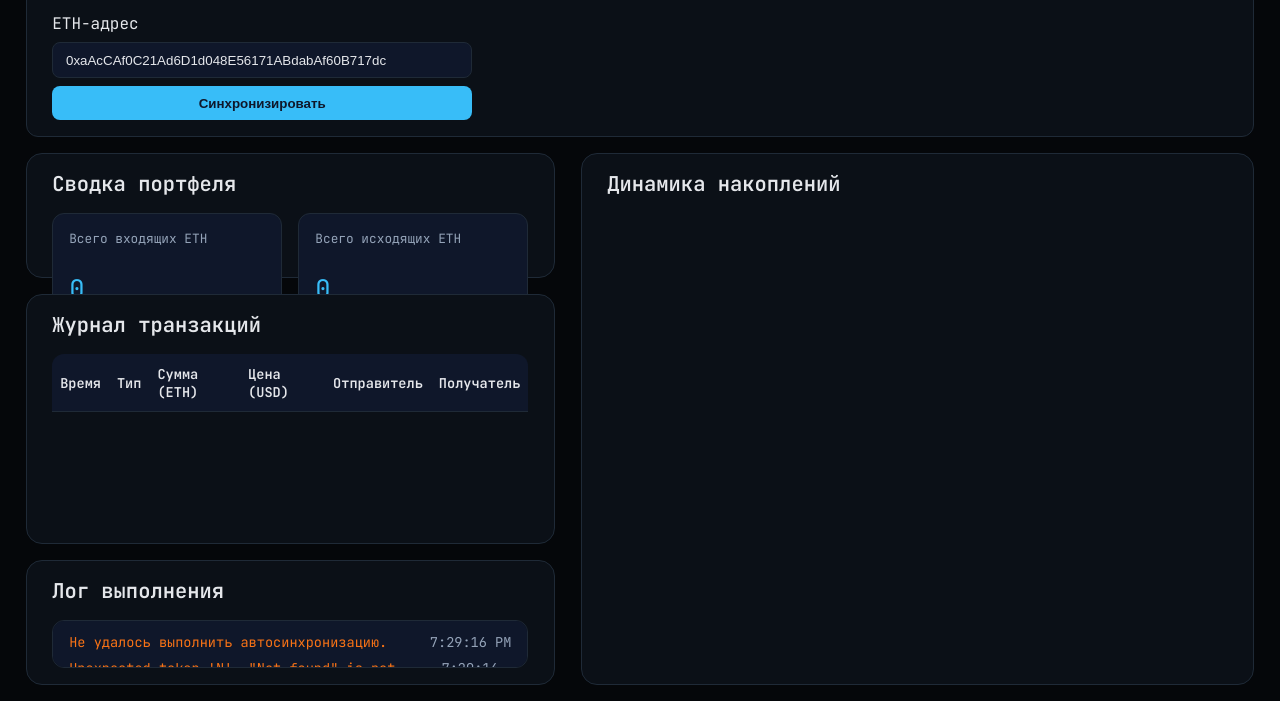
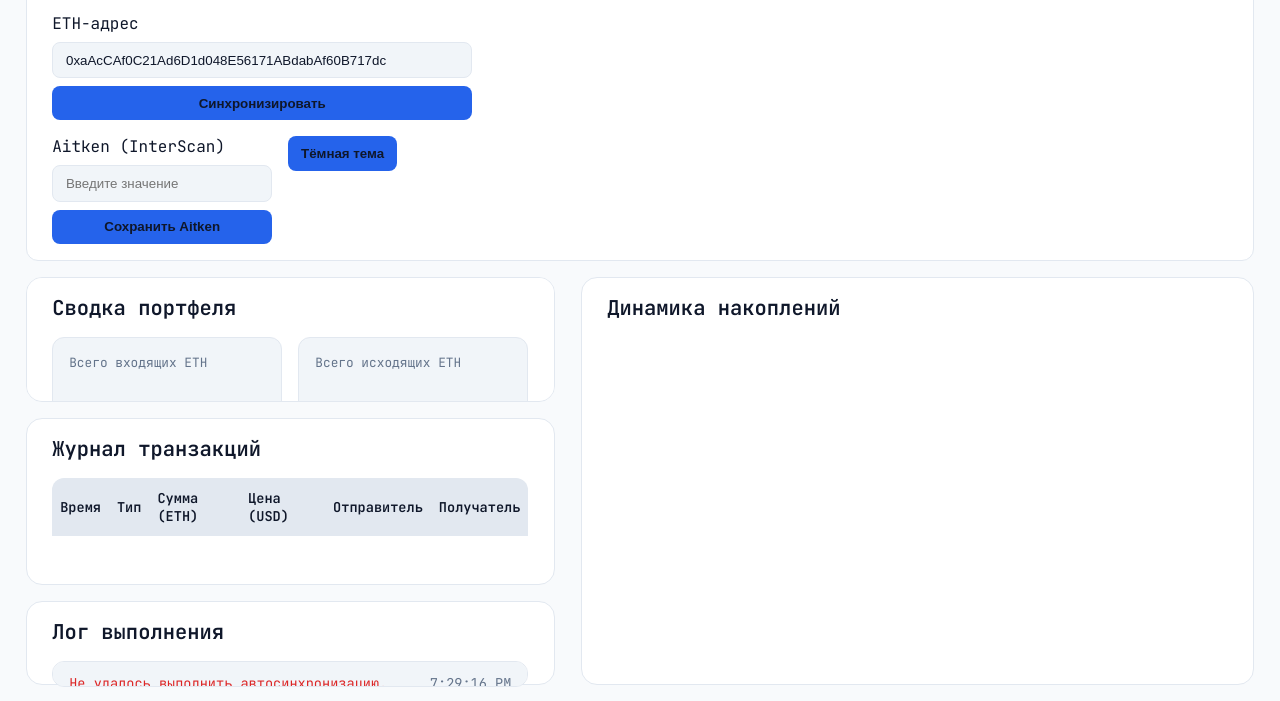
Before and after one commit to bitplain/block, a plain HTML site: page frontend/index.html in a window 1280 px wide. Shown: the part 99-800 px from the top of the page. Drawn offline with nearby package versions, Linux system fonts and the light colour scheme; no server answers.

Commit message:
Improve sync errors and stats layout

```diff
--- a/docker-compose.yml
+++ b/docker-compose.yml
@@ -10,7 +10,7 @@ services:
     volumes:
       - db_data:/var/lib/postgresql/data
     healthcheck:
-      test: ["CMD-SHELL", "pg_isready -U $$POSTGRES_USER"]
+      test: ["CMD-SHELL", "pg_isready -U $$POSTGRES_USER -d $$POSTGRES_DB"]
       interval: 10s
       timeout: 5s
       retries: 5
--- a/frontend/app.js
+++ b/frontend/app.js
@@ -8,8 +8,16 @@ const totalOutgoingEl = document.getElementById('total-outgoing');
 const avgPriceEl = document.getElementById('avg-price');
 const txCountEl = document.getElementById('tx-count');
 const logList = document.getElementById('log-list');
+const themeToggle = document.getElementById('theme-toggle');
+const aitkenInput = document.getElementById('aitken-input');
+const aitkenValue = document.getElementById('aitken-value');
+const saveAitkenButton = document.getElementById('save-aitken');
 
 let chartInstance = null;
+let lastTransactions = [];
+
+const THEME_STORAGE_KEY = 'theme';
+const AITKEN_STORAGE_KEY = 'aitkenValue';
 
 function getApiBase() {
   return '/api';
@@ -31,6 +39,69 @@ function saveAddress(value) {
 
 function loadAddress() {
   return localStorage.getItem('ethAddress') || '';
+}
+
+function saveTheme(value) {
+  localStorage.setItem(THEME_STORAGE_KEY, value);
+}
+
+function loadTheme() {
+  return localStorage.getItem(THEME_STORAGE_KEY);
+}
+
+function setTheme(value) {
+  document.documentElement.dataset.theme = value;
+  saveTheme(value);
+  updateThemeToggleLabel(value);
+  if (lastTransactions.length) {
+    updateChart(lastTransactions);
+  }
+}
+
+function updateThemeToggleLabel(theme) {
+  themeToggle.textContent = theme === 'light' ? 'Тёмная тема' : 'Светлая тема';
+}
+
+function getThemeColors() {
+  const style = getComputedStyle(document.documentElement);
+  const accent = style.getPropertyValue('--accent').trim();
+  const muted = style.getPropertyValue('--muted').trim();
+  const text = style.getPropertyValue('--text').trim();
+  const grid = style.getPropertyValue('--panel-border').trim();
+  return {
+    accent,
+    accentFill: hexToRgba(accent, 0.2),
+    muted,
+    text,
+    grid: hexToRgba(grid, 0.6),
+  };
+}
+
+function hexToRgba(hex, alpha) {
+  if (!hex.startsWith('#') || (hex.length !== 7 && hex.length !== 4)) {
+    return hex;
+  }
+  const normalized =
+    hex.length === 4
+      ? `#${hex[1]}${hex[1]}${hex[2]}${hex[2]}${hex[3]}${hex[3]}`
+      : hex;
+  const bigint = parseInt(normalized.slice(1), 16);
+  const r = (bigint >> 16) & 255;
+  const g = (bigint >> 8) & 255;
+  const b = bigint & 255;
+  return `rgba(${r}, ${g}, ${b}, ${alpha})`;
+}
+
+function saveAitken(value) {
+  localStorage.setItem(AITKEN_STORAGE_KEY, value);
+}
+
+function loadAitken() {
+  return localStorage.getItem(AITKEN_STORAGE_KEY) || '';
+}
+
+function updateAitkenDisplay(value) {
+  aitkenValue.textContent = value ? value : '—';
 }
 
 function addLog(message, status = 'info') {
@@ -85,6 +156,7 @@ function updateStats(transactions) {
 }
 
 function updateChart(transactions) {
+  const { accent, accentFill, muted, text, grid } = getThemeColors();
   const incoming = transactions
     .filter((tx) => tx.tx_type === 'incoming' && tx.price_usd !== null)
     .sort((a, b) => new Date(a.tx_timestamp) - new Date(b.tx_timestamp));
@@ -105,8 +177,8 @@ function updateChart(transactions) {
         {
           label: 'Цена ETH (USD)',
           data: prices,
-          borderColor: '#38bdf8',
-          backgroundColor: 'rgba(56, 189, 248, 0.2)',
+          borderColor: accent,
+          backgroundColor: accentFill,
           tension: 0.3,
           fill: true,
         },
@@ -117,17 +189,17 @@ function updateChart(transactions) {
       maintainAspectRatio: false,
       scales: {
         x: {
-          ticks: { color: '#94a3b8' },
-          grid: { color: 'rgba(148, 163, 184, 0.2)' },
+          ticks: { color: muted },
+          grid: { color: grid },
         },
         y: {
-          ticks: { color: '#94a3b8' },
-          grid: { color: 'rgba(148, 163, 184, 0.2)' },
+          ticks: { color: muted },
+          grid: { color: grid },
         },
       },
       plugins: {
         legend: {
-          labels: { color: '#e5e7eb' },
+          labels: { color: text },
         },
       },
     },
@@ -136,7 +208,7 @@ function updateChart(transactions) {
 
 async function loadTransactions(address) {
   const response = await fetch(`${getApiBase()}/transactions?address=${address}`);
-  const data = await response.json();
+  const data = await parseJsonResponse(response);
   if (!response.ok) {
     throw new Error(data.error || 'Не удалось загрузить транзакции');
   }
@@ -149,11 +221,24 @@ async function syncTransactions(address) {
     headers: { 'Content-Type': 'application/json' },
     body: JSON.stringify({ address }),
   });
-  const data = await response.json();
+  const data = await parseJsonResponse(response);
   if (!response.ok) {
     throw new Error(data.error || 'Не удалось синхронизировать данные');
   }
   return data;
+}
+
+async function parseJsonResponse(response) {
+  const contentType = response.headers.get('content-type') || '';
+  if (contentType.includes('application/json')) {
+    return response.json();
+  }
+  return {
+    error:
+      response.status === 404
+        ? 'API не найдено. Проверьте, что backend запущен и доступен.'
+        : 'Сервис временно недоступен. Попробуйте позже.',
+  };
 }
 
 async function refresh() {
@@ -162,6 +247,7 @@ async function refresh() {
   saveAddress(address);
   addLog('Загружаю сохраненные транзакции...', 'info');
   const transactions = await loadTransactions(address);
+  lastTransactions = transactions;
   txBody.innerHTML = '';
   if (!transactions.length) {
     txBody.appendChild(renderEmptyRow());
@@ -196,11 +282,24 @@ syncButton.addEventListener('click', async () => {
   try {
     await runSyncFlow();
   } catch (error) {
-    alert(error.message);
+    addLog(error.message || 'Не удалось выполнить синхронизацию.', 'error');
   } finally {
     syncButton.disabled = false;
     syncButton.textContent = 'Синхронизировать';
   }
+});
+
+saveAitkenButton.addEventListener('click', () => {
+  const value = aitkenInput.value.trim();
+  saveAitken(value);
+  updateAitkenDisplay(value);
+  addLog('Aitken (InterScan) сохранен вручную.', 'success');
+});
+
+themeToggle.addEventListener('click', () => {
+  const currentTheme = document.documentElement.dataset.theme || 'dark';
+  const nextTheme = currentTheme === 'dark' ? 'light' : 'dark';
+  setTheme(nextTheme);
 });
 
 window.addEventListener('load', async () => {
@@ -209,6 +308,12 @@ window.addEventListener('load', async () => {
   if (!savedAddress) {
     saveAddress(DEFAULT_ADDRESS);
   }
+  const savedAitken = loadAitken();
+  aitkenInput.value = savedAitken;
+  updateAitkenDisplay(savedAitken);
+  const savedTheme = loadTheme();
+  const prefersLight = window.matchMedia('(prefers-color-scheme: light)').matches;
+  setTheme(savedTheme || (prefersLight ? 'light' : 'dark'));
 
   try {
     await runSyncFlow();
--- a/frontend/index.html
+++ b/frontend/index.html
@@ -23,6 +23,7 @@
             транзакций.
           </p>
         </div>
+        <div class="controls">
           <div class="address-control">
             <label for="address">ETH-адрес</label>
             <input
@@ -32,6 +33,13 @@
               placeholder="0xaAcCAf0C21Ad6D1d048E56171ABdabAf60B717dc"
             />
             <button id="sync">Синхронизировать</button>
+          </div>
+          <div class="manual-control">
+            <label for="aitken-input">Aitken (InterScan)</label>
+            <input id="aitken-input" name="aitken-input" type="text" placeholder="Введите значение" />
+            <button id="save-aitken" type="button">Сохранить Aitken</button>
+          </div>
+          <button id="theme-toggle" class="theme-toggle" type="button">Светлая тема</button>
         </div>
       </header>
 
@@ -54,6 +62,10 @@
             <div class="stat-card">
               <span class="label">Транзакции</span>
               <span id="tx-count" class="value">0</span>
+            </div>
+            <div class="stat-card">
+              <span class="label">Aitken (InterScan)</span>
+              <span id="aitken-value" class="value">—</span>
             </div>
           </div>
         </section>
--- a/frontend/styles.css
+++ b/frontend/styles.css
@@ -8,6 +8,24 @@
   --muted: #94a3b8;
   --success: #4ade80;
   --danger: #f97316;
+  --surface: #0f172a;
+  --table-header: #0f172a;
+  --log-bg: #0f172a;
+}
+
+[data-theme='light'] {
+  color-scheme: light;
+  --bg: #f8fafc;
+  --panel: #ffffff;
+  --panel-border: #e2e8f0;
+  --text: #0f172a;
+  --accent: #2563eb;
+  --muted: #64748b;
+  --success: #16a34a;
+  --danger: #dc2626;
+  --surface: #f1f5f9;
+  --table-header: #e2e8f0;
+  --log-bg: #f1f5f9;
 }
 
 * {
@@ -57,6 +75,13 @@ body {
   font-size: clamp(0.75rem, 1.2vw, 1rem);
 }
 
+.controls {
+  display: flex;
+  flex-wrap: wrap;
+  gap: 1rem;
+  align-items: flex-end;
+}
+
 .address-control {
   display: flex;
   flex-direction: column;
@@ -64,8 +89,9 @@ body {
   min-width: min(100%, 420px);
 }
 
-.address-control input {
-  background: #0f172a;
+.address-control input,
+.manual-control input {
+  background: var(--surface);
   border: 1px solid var(--panel-border);
   color: var(--text);
   padding: 0.6rem 0.8rem;
@@ -73,7 +99,9 @@ body {
   width: 100%;
 }
 
-.address-control button {
+.address-control button,
+.manual-control button,
+.theme-toggle {
   background: var(--accent);
   color: #0f172a;
   font-weight: 600;
@@ -84,15 +112,28 @@ body {
   transition: transform 0.2s ease;
 }
 
-.address-control button:hover {
+.address-control button:hover,
+.manual-control button:hover,
+.theme-toggle:hover {
   transform: translateY(-1px);
+}
+
+.manual-control {
+  display: flex;
+  flex-direction: column;
+  gap: 0.5rem;
+  min-width: min(100%, 220px);
+}
+
+.theme-toggle {
+  align-self: flex-start;
 }
 
 .terminal__body {
   flex: 1;
   display: grid;
   grid-template-columns: 1.1fr 1.4fr;
-  grid-template-rows: 0.6fr 1.2fr 0.6fr;
+  grid-template-rows: minmax(0, 0.9fr) minmax(0, 1.2fr) minmax(0, 0.6fr);
   gap: 2vh 2vw;
   min-height: 0;
 }
@@ -114,6 +155,7 @@ body {
 
 .stats {
   grid-column: 1 / 2;
+  overflow: auto;
 }
 
 .chart {
@@ -132,7 +174,7 @@ body {
 .stat-grid {
   display: grid;
   grid-template-columns: repeat(2, minmax(0, 1fr));
-  grid-auto-rows: 1fr;
+  grid-auto-rows: minmax(110px, auto);
   gap: 1rem;
   align-items: stretch;
 }
@@ -141,7 +183,7 @@ body {
   padding: 1rem;
   border: 1px solid var(--panel-border);
   border-radius: 12px;
-  background: #0f172a;
+  background: var(--surface);
   display: flex;
   flex-direction: column;
   gap: 0.5rem;
@@ -155,8 +197,10 @@ body {
 }
 
 .stat-card .value {
-  font-size: clamp(1.2rem, 2vw, 1.8rem);
+  font-size: clamp(1rem, 1.8vw, 1.6rem);
   color: var(--accent);
+  overflow-wrap: anywhere;
+  word-break: break-word;
 }
 
 .chart-wrapper {
@@ -186,7 +230,7 @@ body {
 .table-wrapper th {
   position: sticky;
   top: 0;
-  background: #0f172a;
+  background: var(--table-header);
   z-index: 1;
 }
 
@@ -199,7 +243,7 @@ body {
 .log-list {
   flex: 1;
   overflow: auto;
-  background: #0f172a;
+  background: var(--log-bg);
   border-radius: 12px;
   border: 1px solid var(--panel-border);
   padding: 0.75rem 1rem;
```
Also changed, not shown: 1 other file. Lines whose indentation alone changed are shown as unchanged.
